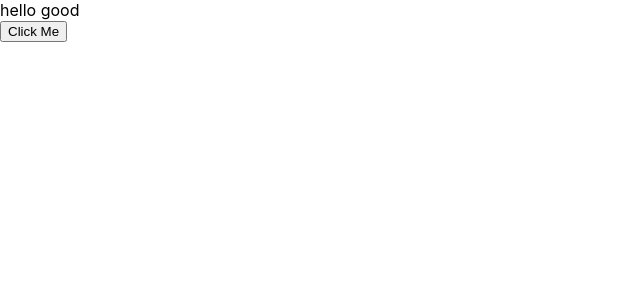
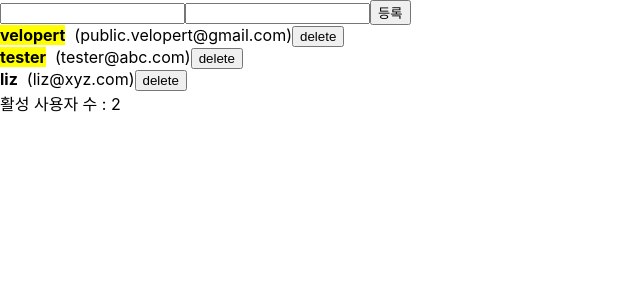
Before and after one commit to bopboy/fc-react-practice, a React (Create React App) app: page / in a window 1280 px wide. Shown: the top 300 px of the page, without its empty margins (0-640 px from the left). Built offline with nearby package versions, Linux system fonts and the light colour scheme.

Commit message:
25 App에서 Context 사용

```diff
--- a/src/App.js
+++ b/src/App.js
@@ -1,4 +1,4 @@
-import React, { useRef, useReducer, useMemo, useCallback } from 'react';
+import React, { useRef, useReducer, useMemo, useCallback, createContext } from 'react';
 import UserList from './UserList';
 import CreateUser from './CreateUser';
 import useInputs from './useInputs'
@@ -55,6 +55,8 @@ function reducer(state, action) {
   }
 }
 
+export const UserDispatch = createContext(null);
+
 function App() {
   const [state, dispatch] = useReducer(reducer, initialState);
   const { users } = state;
@@ -87,16 +89,16 @@ function App() {
   const count = useMemo(() => countActiveUsers(users), [users]);
 
   return (
-    <>
+    <UserDispatch.Provider value={dispatch}>
       <CreateUser
         username={username}
         email={email}
         onChange={onChange}
         onCreate={onCreate}
       />
-      <UserList users={users} onRemove={onRemove} onToggle={onToggle} />
+      <UserList users={users} />
       <div>활성 사용자 수 : {count}</div>
-    </>
+    </UserDispatch.Provider>
   );
 }
 
--- a/src/UserList.js
+++ b/src/UserList.js
@@ -1,7 +1,10 @@
-import React, { useEffect } from 'react'
+import React, { useEffect, useContext } from 'react'
+import { UserDispatch } from './App';
 
-const User = React.memo(function User({ user, onRemove, onToggle }) {
+const User = React.memo(function User({ user }) {
     const { username, email, id, active } = user;
+    const dispatch = useContext(UserDispatch);
+
     useEffect(() => {
         console.log('컴포넌트 나타남');
         console.log(user);
@@ -16,13 +19,19 @@ const User = React.memo(function User({ user, onRemove, onToggle }) {
                 background: active ? 'yellow' : 'white',
                 cursor: 'pointer'
             }}
-                onClick={() => onToggle(id)}
+                onClick={() => dispatch({
+                    type: 'TOGGLE_USER',
+                    id
+                })}
             >
                 {username}
             </b>
             &nbsp;
             <span> ({email})</span>
-            <button onClick={() => onRemove(id)}>delete</button>
+            <button onClick={() => dispatch({
+                type: 'REMOVE_USER',
+                id
+            })}>delete</button>
         </div >
     )
 });
@@ -35,8 +44,6 @@ function UserList({ users, onRemove, onToggle }) {
                         <User
                             user={user}
                             key={user.id}
-                            onRemove={onRemove}
-                            onToggle={onToggle}
                         />)
                 )
             }
--- a/src/index.js
+++ b/src/index.js
@@ -2,11 +2,11 @@ import React from 'react';
 import ReactDOM from 'react-dom';
 import './index.css';
 import App from './App';
-import ContextSample from './ContextSample';
+// import ContextSample from './ContextSample';
 // import Counter from './Counter'
 import * as serviceWorker from './serviceWorker';
 
-ReactDOM.render(<ContextSample />, document.getElementById('root'));
+ReactDOM.render(<App />, document.getElementById('root'));
 
 // If you want your app to work offline and load faster, you can change
 // unregister() to register() below. Note this comes with some pitfalls.
```
